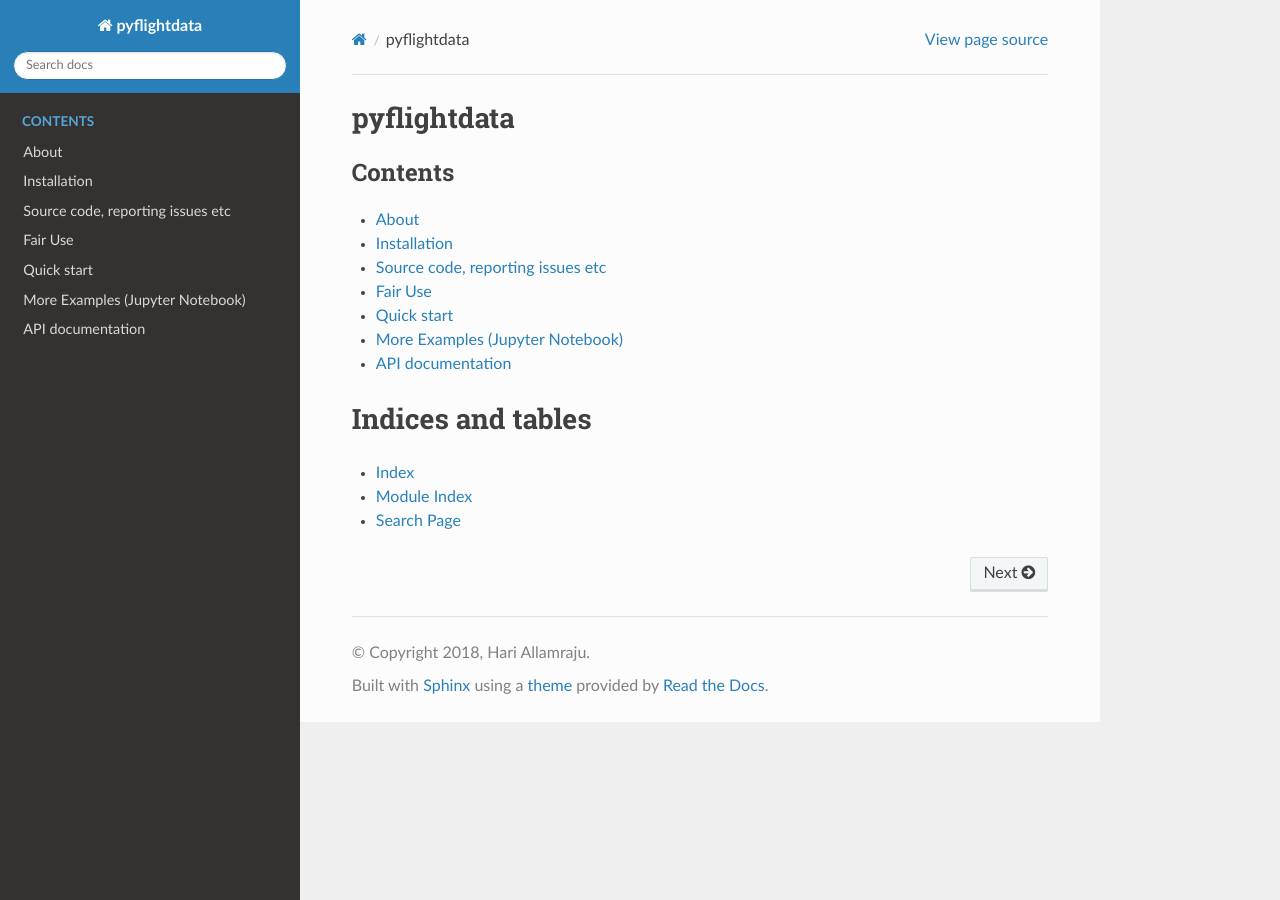
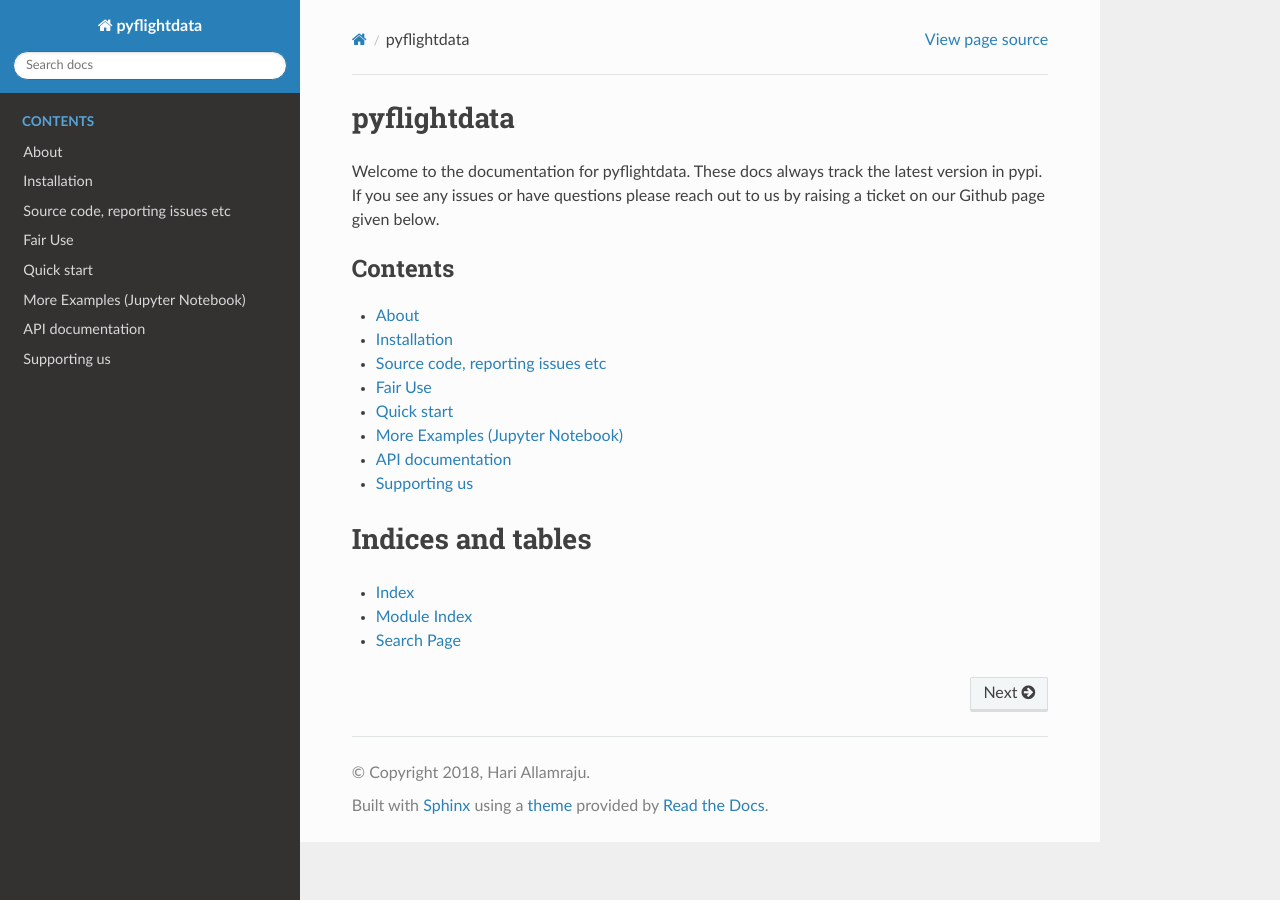
Before and after one commit to supercoderz/pyflightdata, a Sphinx documentation site: the page built from docs/source/index.rst, in a window 1280 px wide. Built offline with Sphinx 7.4.7 and the Read the Docs theme 2.0.0, drawn with Linux system fonts in a browser that asks for light colours.

Commit message:
Added a domate link

```diff
--- a/docs/source/index.rst
+++ b/docs/source/index.rst
@@ -1,5 +1,8 @@
 pyflightdata
 ============
+
+Welcome to the documentation for pyflightdata. These docs always track the latest version in pypi.
+If you see any issues or have questions please reach out to us by raising a ticket on our Github page given below.
 
 .. toctree::
    :maxdepth: 2
@@ -12,7 +15,7 @@
    Quick start <quickstart>
    More Examples (Jupyter Notebook) <http://nbviewer.jupyter.org/github/supercoderz/pyflightdata/blob/master/pyflightdata%20examples.ipynb>
    API documentation <pyflightdata>
-
+   Supporting us <support>
 
 
 
```
Also changed, not shown: docs/source/support.rst (added, +11 -0 lines).
